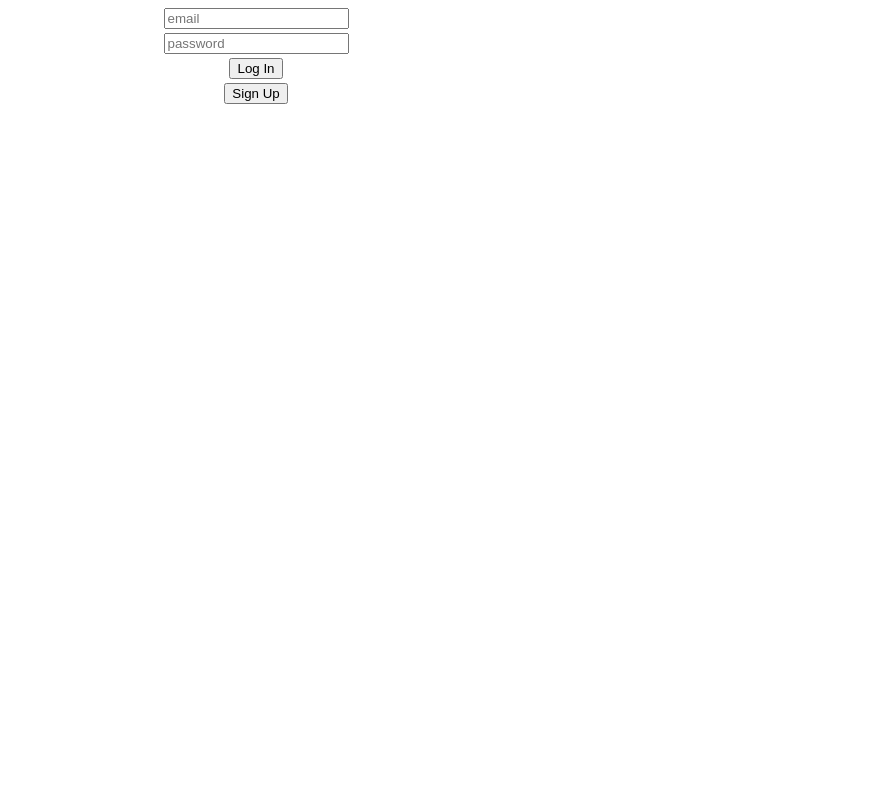
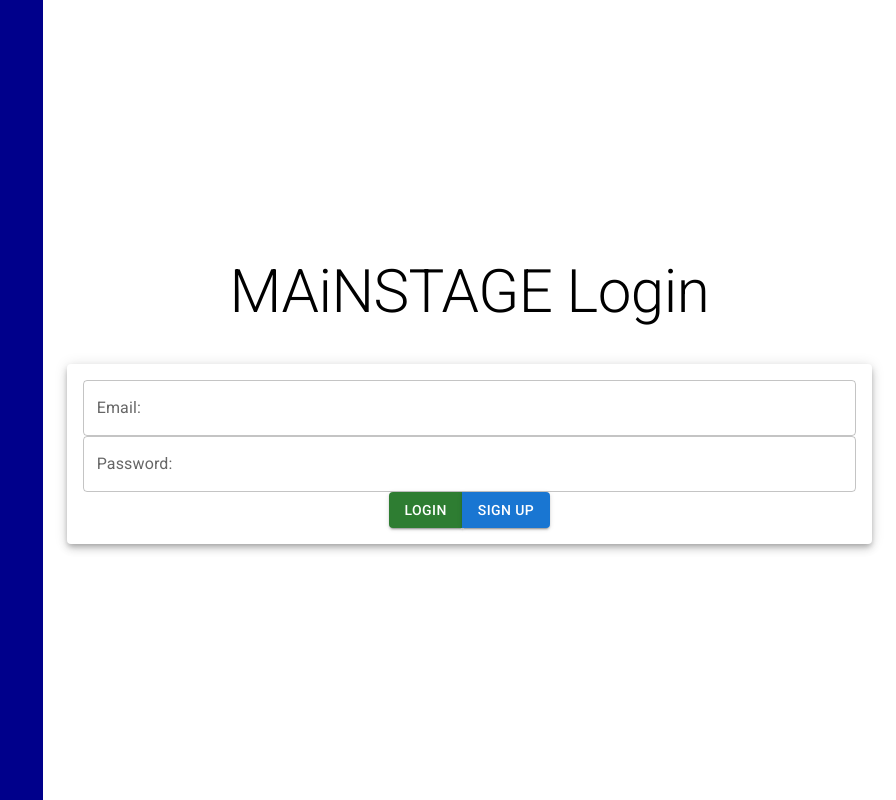
Before and after one commit to drewkeat/mainstage-client, a React (Create React App) app: page / in a window 1280 px wide. Shown: the whole page, without its empty margins (384-1280 px from the left). Built offline with nearby package versions, Linux system fonts and the light colour scheme.

Commit message:
Create StyledLoginForm with MUI and Formik
-npm nstall yup
-remove margins from index.html body element for styling
-create StyledLoginForm component
-edit Landing page to use StyledLoginForm and MuiGrid layout

```diff
--- a/package.json
+++ b/package.json
@@ -18,7 +18,8 @@
     "react-scripts": "5.0.0",
     "redux": "^4.1.2",
     "redux-thunk": "^2.4.1",
-    "web-vitals": "^2.1.3"
+    "web-vitals": "^2.1.3",
+    "yup": "^0.32.11"
   },
   "scripts": {
     "start": "react-scripts start",
--- a/public/index.html
+++ b/public/index.html
@@ -30,7 +30,7 @@
     -->
     <title>MAiNSTAGE</title>
   </head>
-  <body>
+  <body style="margin: 0px">
     <noscript>You need to enable JavaScript to run this app.</noscript>
     <div id="root"></div>
     <!--
--- /dev/null
+++ b/src/Components/StyledLoginForm.jsx
@@ -0,0 +1,71 @@
+import {
+  Button,
+  ButtonGroup,
+  Container,
+  Paper,
+  TextField,
+  Typography,
+} from "@mui/material";
+import { useFormik } from "formik";
+import { useNavigate } from "react-router-dom";
+import * as Yup from "yup";
+
+const validationSchema = Yup.object().shape({
+  email: Yup.string().email("Invalid email format").required("Required"),
+  password: Yup.string().required("Required"),
+});
+
+function StyledLoginForm({ setCurrentUser, ...props }) {
+  const navigate = useNavigate();
+
+  const formik = useFormik({
+    initialValues: {
+      email: "",
+      password: "",
+    },
+    validationSchema: validationSchema,
+    onSubmit: (values) => {
+      setCurrentUser(values, navigate);
+    },
+  });
+
+  return (
+    <Container sx={{ textAlign: "center" }}>
+      <Typography variant="h2">MAiNSTAGE Login</Typography>
+      <br />
+      <br />
+      <Paper sx={{ padding: "1rem" }} elevation={5}>
+        <form onSubmit={formik.handleSubmit}>
+          <TextField
+            fullWidth
+            type="text"
+            name="email"
+            label="Email:"
+            value={formik.values.email}
+            onChange={formik.handleChange}
+            error={formik.touched.email && Boolean(formik.errors.email)}
+            helperText={formik.errors.email}
+          />
+          <TextField
+            fullWidth
+            type="password"
+            name="password"
+            label="Password:"
+            value={formik.values.password}
+            onChange={formik.handleChange}
+            error={formik.touched.password && Boolean(formik.errors.password)}
+            helperText={formik.errors.password}
+          />
+          <ButtonGroup>
+            <Button type="submit" variant="contained" color="success">
+              Login
+            </Button>
+            <Button variant="contained">Sign Up</Button>
+          </ButtonGroup>
+        </form>
+      </Paper>
+    </Container>
+  );
+}
+
+export default StyledLoginForm;
--- a/src/Pages/Landing/Landing.jsx
+++ b/src/Pages/Landing/Landing.jsx
@@ -1,27 +1,38 @@
+import { Container, Grid, useMediaQuery } from "@mui/material";
 import { connect } from "react-redux";
 import { setCurrentUser } from "../../Actions/UserActions";
-
+import StyledLoginForm from "../../Components/StyledLoginForm";
 
 import LoginForm from "./components/LoginForm";
 
-function Landing({setCurrentUser, ...props}) {
-
-  const renderErrors = () => {
-    if (props.errors) {
-      return (
-        <div style={{margin: "auto", width: "fit-content", textAlign: "center"}}>
-          {props.errors.map(error => <p style={{color: "red", textDecoration: "underline"}}>{error}</p>)}
-        </div>
-      )
-    }
-  }
+function Landing({ setCurrentUser, ...props }) {
+  const smScreen = useMediaQuery("(min-width: 700px");
 
   return (
-    <div>
-      {renderErrors()}
-      <LoginForm setCurrentUser={setCurrentUser}/>
-    </div>
+    <Grid
+      container
+      sx={{ height: "100vh", width: "100vw" }}
+      direction={smScreen ? "row" : "column-reverse"}
+    >
+      <Grid
+        item
+        component={Container}
+        xs={6}
+        md={4}
+        sx={{ backgroundColor: "darkblue", minHeight: "50%" }}
+      />
+      <Grid
+        item
+        container
+        xs={6}
+        md={8}
+        alignContent="center"
+        justifyContent={"center"}
+      >
+        <StyledLoginForm setCurrentUser={setCurrentUser} />
+      </Grid>
+    </Grid>
   );
 }
 
-export default connect(state => ({errors: state.auth.errors }), { setCurrentUser })(Landing);
+export default connect(null, { setCurrentUser })(Landing);
```
Also changed, not shown: 1 other file (tests, documents, lock files or other folders).
